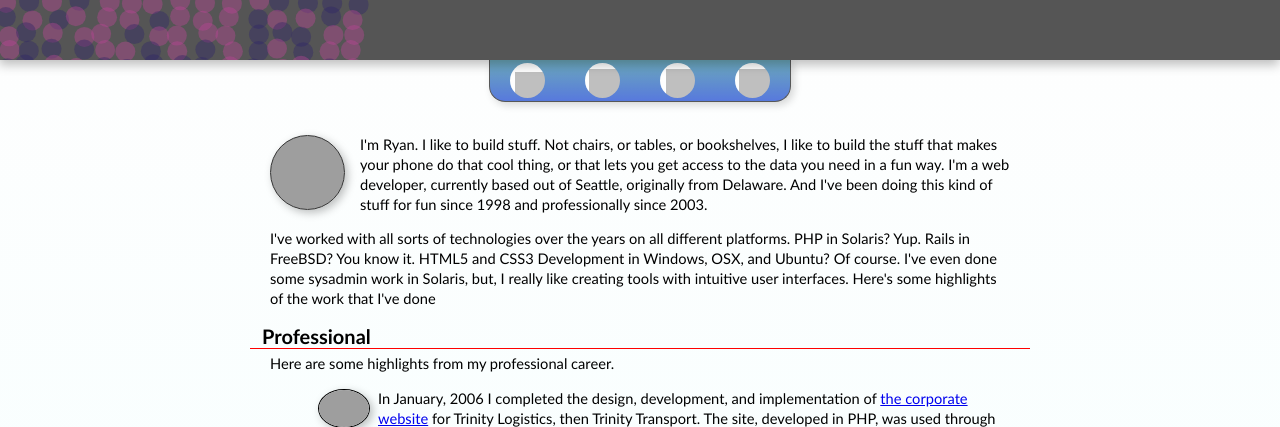
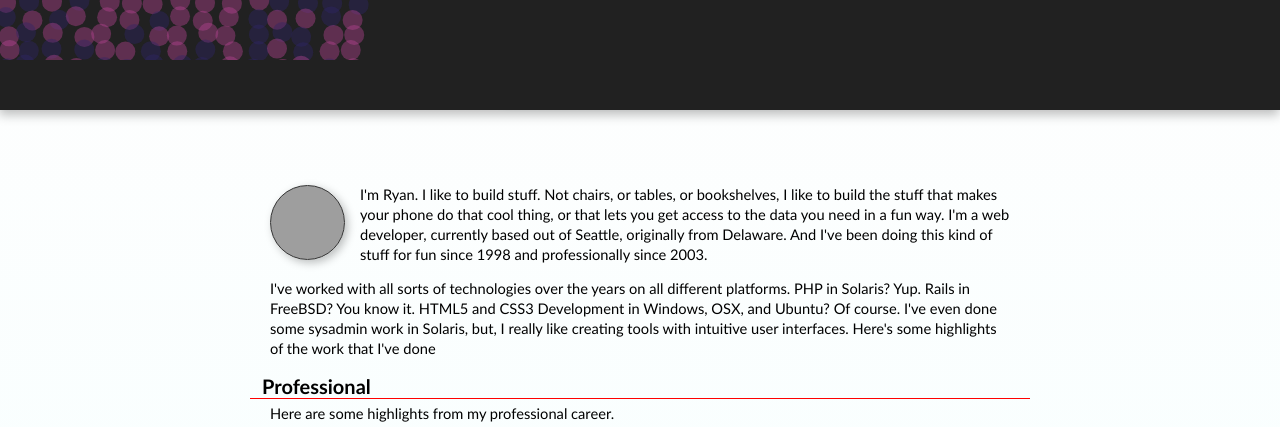
Before and after one commit to arcele/jryky, a PHP site: page / in a window 1280 px wide; the page is wider, and only the part inside the window is pictured. Shown: the top 427 px of that part. Run offline with PHP 8.4, Linux system fonts and the light colour scheme; grey boxes are pictures that could not be loaded.

Commit message:
Bigger, darker header

```diff
--- a/css/jryky.css
+++ b/css/jryky.css
@@ -14,10 +14,10 @@ body {
       z-index:2;
       background:white;
       position:relative;
-      height:60px;
+      height:110px;
       box-shadow: -1px 5px 10px rgba(0, 0, 0, 0.25);
       -moz-box-shadow: -1px 5px 10px rgba(0, 0, 0, 0.25);
-      background-color: #555555;
+      background-color: #212121;
 }
 
 #bio {
```
